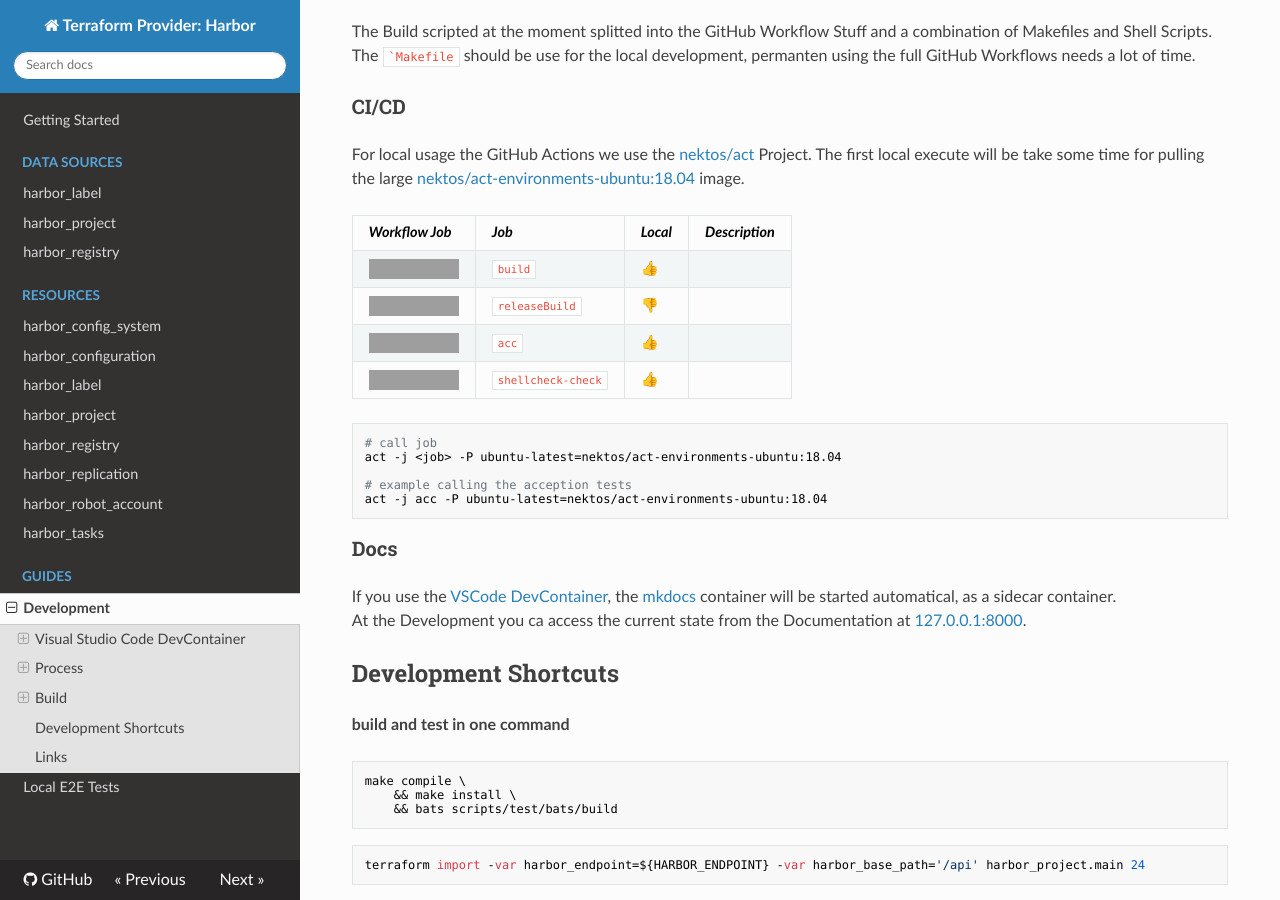
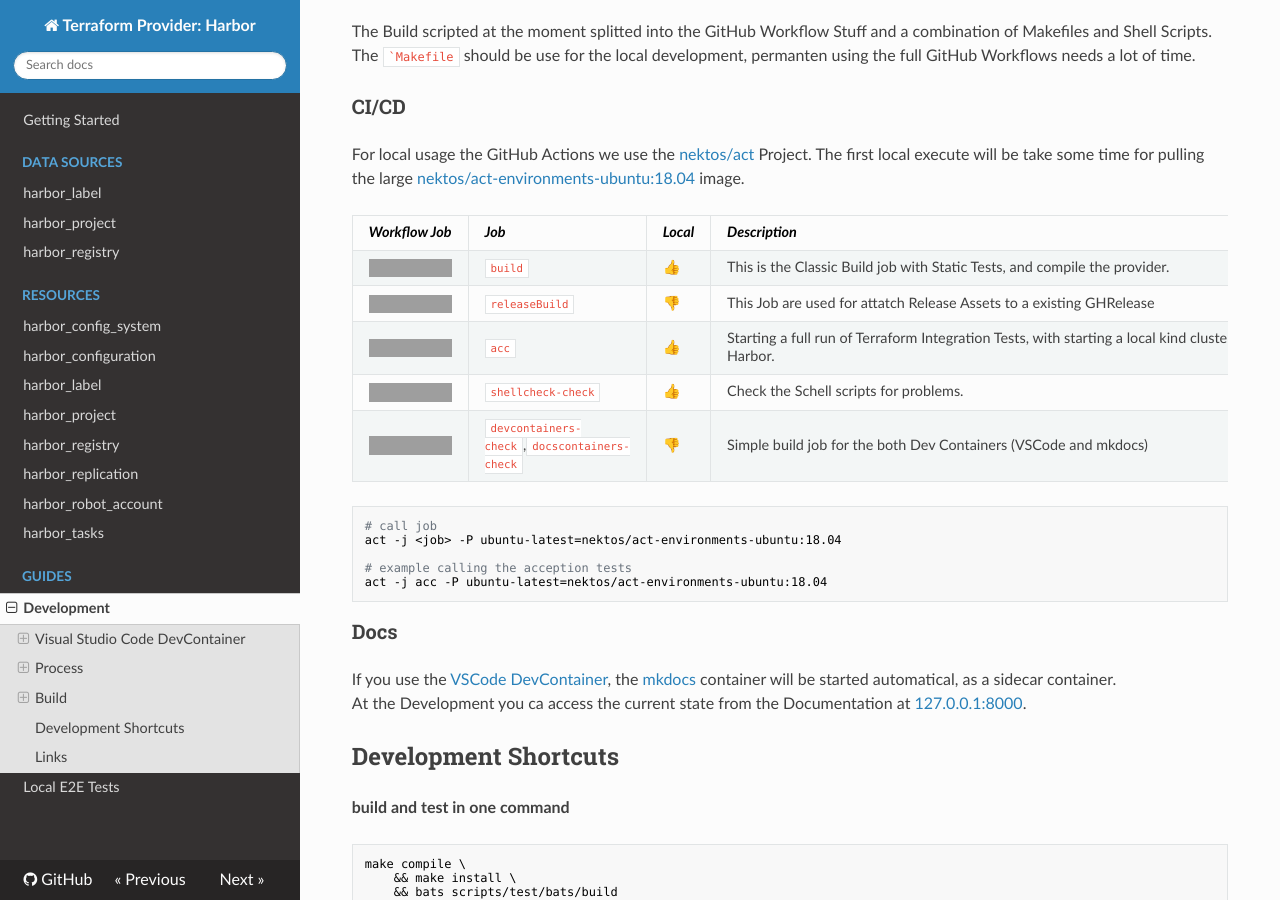
Before and after one commit to nolte/terraform-provider-harbor, an MkDocs documentation site: the page built from docs/guides/development.md, in a window 1280 px wide and 900 px high, scrolled down 1258 px. Built offline with MkDocs 1.6.1, drawn with Linux system fonts in a browser that asks for light colours; nearby versions of some CDN libraries; grey boxes are pictures that could not be loaded.

Commit message:
update build job descriptions

````diff
--- a/docs/guides/development.md
+++ b/docs/guides/development.md
@@ -59,12 +59,13 @@
 For local usage the GitHub Actions we use the [nektos/act](https://github.com/nektos/act) Project.
 The first local execute will be take some time for pulling the large [nektos/act-environments-ubuntu:18.04](https://hub.docker.com/r/nektos/act-environments-ubuntu/tags) image.
 
-| *Workflow Job*                                                                                                                                                                                                                          | *Job*              | *Local* | *Description* |
-|-----------------------------------------------------------------------------------------------------------------------------------------------------------------------------------------------------------------------------------------|--------------------|---------|---------------|
-| [![Classic CI/CD](https://github.com/nolte/terraform-provider-harbor/workflows/Classic%20CI/CD/badge.svg)](https://github.com/nolte/terraform-provider-harbor/actions?query=workflow%3A%22Classic+CI%2FCD%22)                           | `build`            | 👍       |               |
-| [![Release Flow](https://github.com/nolte/terraform-provider-harbor/workflows/Release%20Flow/badge.svg)](https://github.com/nolte/terraform-provider-harbor/actions?query=workflow%3A%22Release+Flow%22)                                | `releaseBuild`     | 👎       |               |
-| [![Acception Tests CI/CD](https://github.com/nolte/terraform-provider-harbor/workflows/Acception%20Tests%20CI/CD/badge.svg)](https://github.com/nolte/terraform-provider-harbor/actions?query=workflow%3A%22Acception+Tests+CI%2FCD%22) | `acc`              | 👍       |               |
-| [![shellcheck](https://github.com/nolte/terraform-provider-harbor/workflows/shellcheck/badge.svg)](https://github.com/nolte/terraform-provider-harbor/actions?query=workflow%3Ashellcheck)                                              | `shellcheck-check` | 👍       |               |
+| *Workflow Job*                                                                                                                                                                                                                          | *Job*                                        | *Local* | *Description*                                                                                                      |
+|-----------------------------------------------------------------------------------------------------------------------------------------------------------------------------------------------------------------------------------------|----------------------------------------------|---------|--------------------------------------------------------------------------------------------------------------------|
+| [![Classic CI/CD](https://github.com/nolte/terraform-provider-harbor/workflows/Classic%20CI/CD/badge.svg)](https://github.com/nolte/terraform-provider-harbor/actions?query=workflow%3A%22Classic+CI%2FCD%22)                           | `build`                                      | 👍       | This is the Classic Build job with Static Tests, and compile the provider.                                         |
+| [![Release Flow](https://github.com/nolte/terraform-provider-harbor/workflows/Release%20Flow/badge.svg)](https://github.com/nolte/terraform-provider-harbor/actions?query=workflow%3A%22Release+Flow%22)                                | `releaseBuild`                               | 👎       | This Job are used for attatch Release Assets to a existing GHRelease                                               |
+| [![Acception Tests CI/CD](https://github.com/nolte/terraform-provider-harbor/workflows/Acception%20Tests%20CI/CD/badge.svg)](https://github.com/nolte/terraform-provider-harbor/actions?query=workflow%3A%22Acception+Tests+CI%2FCD%22) | `acc`                                        | 👍       | Starting a full run of Terraform Integration Tests, with starting a local kind cluster and deploy a `v2` Harbor.   |
+| [![shellcheck](https://github.com/nolte/terraform-provider-harbor/workflows/shellcheck/badge.svg)](https://github.com/nolte/terraform-provider-harbor/actions?query=workflow%3Ashellcheck)                                              | `shellcheck-check`                           | 👍       | Check the Schell scripts for problems.                                                                             |
+| [![devcontainers](https://github.com/nolte/terraform-provider-harbor/workflows/devcontainers/badge.svg)](https://github.com/nolte/terraform-provider-harbor/actions?query=workflow%3Adevcontainers)                                     | `devcontainers-check`,`docscontainers-check` | 👎       | Simple build job for the both Dev Containers (VSCode and mkdocs)                                                   |
 
 ```bash
 # call job
````
